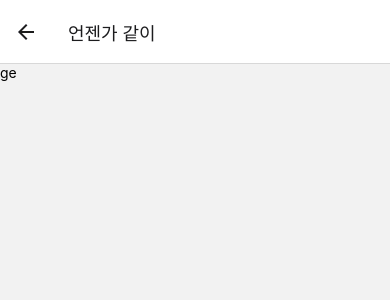
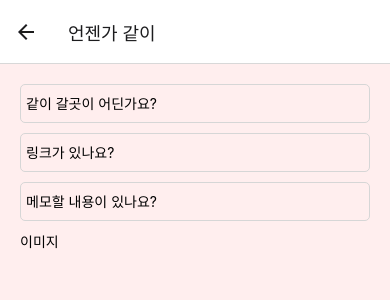
Before and after one commit to winbigcoms/dater, a React Native app: screen /placeAdd in a window 390 px wide. Shown: the top 300 px of the page. Built offline with nearby package versions, Linux system fonts and the light colour scheme; no server answers.

Commit message:
이미지 업로드

```diff
--- a/package.json
+++ b/package.json
@@ -9,6 +9,8 @@
     "web": "expo start --web"
   },
   "dependencies": {
+    "@expo/config": "^8.1.1",
+    "@expo/metro-config": "^0.10.0",
     "@react-native-async-storage/async-storage": "^1.23.1",
     "@react-navigation/native": "^6.1.17",
     "@react-navigation/native-stack": "^6.9.26",
@@ -16,9 +18,12 @@
     "expo": "~50.0.14",
     "expo-dev-client": "~3.3.11",
     "expo-device": "^5.9.3",
+    "expo-image-picker": "^14.7.1",
     "expo-status-bar": "~1.11.1",
     "react": "18.2.0",
+    "react-hook-form": "^7.51.3",
     "react-native": "0.73.6",
+    "react-native-image-picker": "^7.1.2",
     "react-native-image-viewing": "^0.2.2",
     "react-native-safe-area-context": "^4.8.2",
     "react-native-screens": "~3.29.0",
@@ -30,6 +35,7 @@
     "@tsconfig/react-native": "^3.0.5",
     "@types/jest": "^29.5.12",
     "@types/react": "^18.2.72",
+    "@types/react-native": "^0.73.0",
     "@types/react-test-renderer": "^18.0.7",
     "babel-plugin-module-resolver": "^5.0.0",
     "typescript": "^5.4.3"
--- a/src/component/d-day/index.tsx
+++ b/src/component/d-day/index.tsx
@@ -8,10 +8,7 @@ import useUserStore from "store/userStore";
 dayjs.locale("ko");
 
 export const DdayCounter = () => {
-  const { uuid } = useUserStore();
   const dateList = get_day_list_10(START_DATE);
-
-  console.log(uuid);
 
   return (
     <View style={DdayCounterStyleSheet.flexItemBox}>
@@ -44,11 +41,11 @@ export const DdayCounter = () => {
 const DdayCounterStyleSheet = StyleSheet.create({
   flexItemBox: {
     flex: 1.75,
-    borderBottomWidth: 1,
     borderBottomColor: "#c0c0c0",
     paddingTop: 5,
     borderTopLeftRadius: 15,
     borderTopRightRadius: 15,
+    backgroundColor: "#cfffe5",
   },
   titleText: {
     paddingHorizontal: 10,
@@ -56,8 +53,6 @@ const DdayCounterStyleSheet = StyleSheet.create({
     fontSize: 16,
   },
   fletItem: {
-    borderBottomWidth: 1,
-    borderBottomColor: "#c0c0c0",
     padding: 10,
     flex: 1,
     flexDirection: "row",
--- a/src/component/place/list/index.tsx
+++ b/src/component/place/list/index.tsx
@@ -142,8 +142,8 @@ export const PlaceList = () => {
 const PlaceListStyle = StyleSheet.create({
   container: {
     flex: 5,
-    borderTopColor: "gray",
-    borderTopWidth: 2,
+    borderTopColor: "#ccc",
+    borderTopWidth: 1,
     backgroundColor: COLOR_PALETTE.pink,
   },
   header: {
--- a/src/component/placeForm/index.tsx
+++ b/src/component/placeForm/index.tsx
@@ -1,9 +1,115 @@
-import { Text, View } from "react-native";
+import { Controller, useForm } from "react-hook-form";
+import {
+  PermissionsAndroid,
+  StyleSheet,
+  Text,
+  TextInput,
+  TouchableOpacity,
+  View,
+} from "react-native";
+import * as imagePicker from "expo-image-picker";
+import { COLOR_PALETTE } from "style/color";
 
 export const PlaceForm = () => {
+  const { control, setFocus } = useForm();
+
+  const checkGallery = async () => {
+    const granted = await PermissionsAndroid.requestMultiple([
+      PermissionsAndroid.PERMISSIONS.READ_MEDIA_IMAGES,
+    ]);
+    if (granted["android.permission.READ_MEDIA_IMAGES"] === "granted") {
+      console.log("모든 권한 획득");
+    } else {
+      console.log("거절된 권한있음");
+    }
+  };
+
+  const onSelectImage = async () => {
+    try {
+      await checkGallery();
+      const imgs = await imagePicker.launchImageLibraryAsync({
+        allowsMultipleSelection: true,
+        selectionLimit: 3,
+        mediaTypes: imagePicker.MediaTypeOptions.Images,
+        quality: 0.8,
+      });
+      if (imgs.canceled) return;
+      console.log(imgs);
+    } catch (err) {
+      console.log(err);
+    }
+  };
+
   return (
-    <View>
-      <Text>ge</Text>
+    <View style={PlaceFormStyle.container}>
+      <Controller
+        name="title"
+        control={control}
+        rules={{ required: true }}
+        render={({ field: { onChange, value } }) => (
+          <TextInput
+            placeholder="같이 갈곳이 어딘가요?"
+            returnKeyType="next"
+            onSubmitEditing={() => {
+              setFocus("link");
+            }}
+            onChangeText={(value) => onChange(value)}
+            value={value}
+            style={PlaceFormStyle.inputBox}
+          />
+        )}
+      />
+      <Controller
+        name="link"
+        control={control}
+        rules={{ required: true }}
+        render={({ field: { onChange, value, ref } }) => (
+          <TextInput
+            ref={ref}
+            placeholder="링크가 있나요?"
+            returnKeyType="next"
+            onSubmitEditing={() => {
+              setFocus("memo");
+            }}
+            onChangeText={(value) => onChange(value)}
+            value={value}
+            style={PlaceFormStyle.inputBox}
+          />
+        )}
+      />
+      <Controller
+        name="memo"
+        control={control}
+        rules={{ required: true }}
+        render={({ field: { onChange, value, ref } }) => (
+          <TextInput
+            ref={ref}
+            placeholder="메모할 내용이 있나요?"
+            onChangeText={(value) => onChange(value)}
+            value={value}
+            style={PlaceFormStyle.inputBox}
+          />
+        )}
+      />
+      <TouchableOpacity onPress={onSelectImage}>
+        <Text>이미지</Text>
+      </TouchableOpacity>
     </View>
   );
 };
+
+const PlaceFormStyle = StyleSheet.create({
+  container: {
+    backgroundColor: COLOR_PALETTE.pink,
+    flex: 1,
+    padding: 20,
+  },
+  inputBox: {
+    borderColor: COLOR_PALETTE.gray,
+    borderWidth: 1,
+    paddingVertical: 10,
+    paddingLeft: 5,
+    borderRadius: 5,
+    marginBottom: 10,
+  },
+});
```
Also changed, not shown: 3 other files (tests, documents, lock files or other folders).
